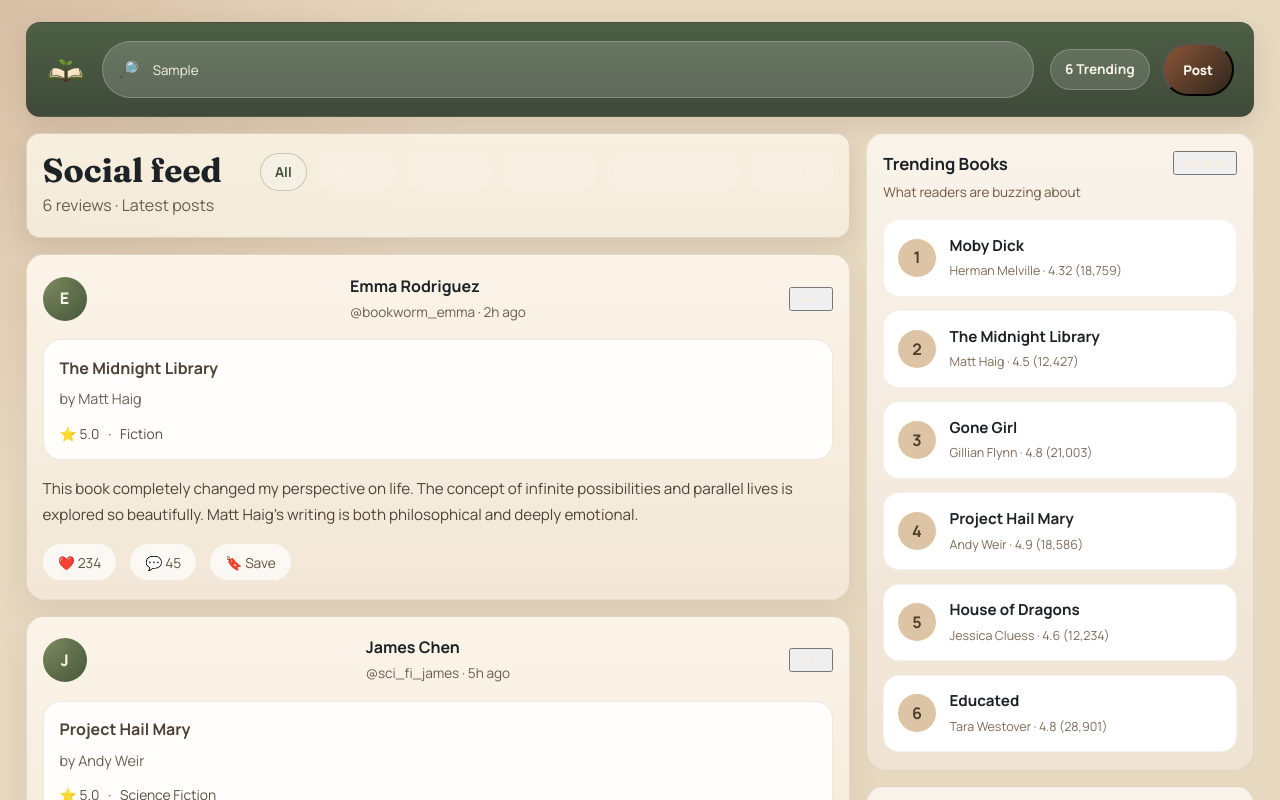
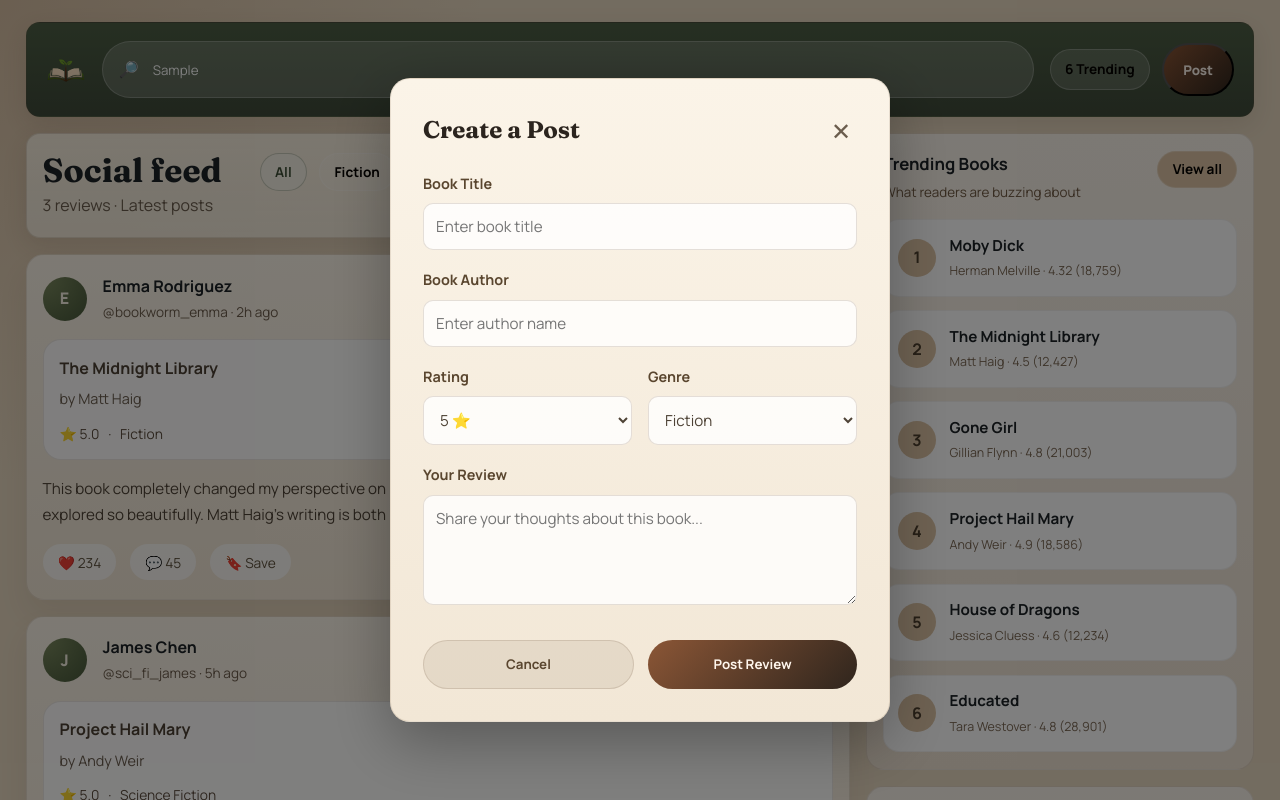
Before and after one commit to cmchen22/Bookmarked-, a React (Vite) app in the folder frontend/: page /social in a window 1280 px wide. Both pictures are taken after typing "Sample" into the empty fields and a click on the button "Post". Shown: the top 800 px of the page. Built offline with nearby package versions, Linux system fonts and the light colour scheme.

Commit message:
Cleaned up social media page, added filtering by tags, and added functionality to post button

```diff
--- a/frontend/src/App.css
+++ b/frontend/src/App.css
@@ -17,8 +17,15 @@
 }
 
 .ghost-link {
-  color: #f7ecd9;
+  border: 1px solid rgba(255, 255, 255, 0.22);
+  cursor: pointer;
+  border-radius: 999px;
+  padding: 0.55rem 0.9rem;
+  background: #ddc4a5;
+  color: #4d3f2e;;
+  color: #050300;
   font-weight: 700;
+  font-size: 0.85rem;
 }
 
 .dashboard-shell {
@@ -793,8 +800,12 @@
   width: 100%;
   border: 0;
   background: transparent;
-  color: #f8f3e7;
+  color: #ffffff;
   outline: none;
+}
+
+.social-search input::placeholder {
+  color: rgba(255, 255, 255, 0.7);
 }
 
 .social-button-row {
@@ -816,7 +827,7 @@
   border-radius: 999px;
   padding: 0.55rem 0.9rem;
   background: rgba(255, 255, 255, 0.14);
-  color: #f8f3e7;
+  color: #050300;
   font-weight: 700;
   font-size: 0.85rem;
 }
@@ -883,7 +894,6 @@
 .social-card-header {
   display: flex;
   align-items: center;
-  justify-content: space-between;
   gap: 1rem;
   margin-bottom: 1rem;
 }
@@ -1427,6 +1437,159 @@
   }
 }
 
+.modal-overlay {
+  position: fixed;
+  top: 0;
+  left: 0;
+  right: 0;
+  bottom: 0;
+  background: rgba(0, 0, 0, 0.5);
+  display: flex;
+  align-items: center;
+  justify-content: center;
+  z-index: 1000;
+}
+
+.modal-content {
+  background: linear-gradient(180deg, #fbf4e8 0%, #f2e7d6 100%);
+  border-radius: 20px;
+  border: 1px solid rgba(112, 86, 62, 0.14);
+  box-shadow: 0 20px 60px rgba(0, 0, 0, 0.3);
+  max-width: 500px;
+  width: 90%;
+  max-height: 90vh;
+  overflow-y: auto;
+  padding: 2rem;
+}
+
+.modal-header {
+  display: flex;
+  justify-content: space-between;
+  align-items: center;
+  margin-bottom: 1.5rem;
+}
+
+.modal-header h2 {
+  margin: 0;
+  font-size: 1.5rem;
+  font-family: var(--heading);
+  color: #2b241e;
+}
+
+.modal-close {
+  background: none;
+  border: none;
+  font-size: 1.5rem;
+  cursor: pointer;
+  color: #6b5d4d;
+  padding: 0;
+  width: 32px;
+  height: 32px;
+  display: flex;
+  align-items: center;
+  justify-content: center;
+}
+
+.modal-close:hover {
+  color: #2b241e;
+}
+
+.post-form {
+  display: flex;
+  flex-direction: column;
+  gap: 1.2rem;
+}
+
+.form-group {
+  display: flex;
+  flex-direction: column;
+  gap: 0.5rem;
+}
+
+.form-group label {
+  font-weight: 700;
+  color: #5a462f;
+  font-size: 0.9rem;
+}
+
+.form-group input,
+.form-group select,
+.form-group textarea {
+  border: 1px solid rgba(112, 86, 62, 0.18);
+  border-radius: 10px;
+  padding: 0.75rem;
+  font-family: inherit;
+  font-size: 0.95rem;
+  color: #4e4336;
+  background: rgba(255, 255, 255, 0.8);
+}
+
+.form-group input:focus,
+.form-group select:focus,
+.form-group textarea:focus {
+  outline: none;
+  background: #ffffff;
+  border-color: rgba(112, 86, 62, 0.36);
+  box-shadow: 0 0 0 3px rgba(112, 86, 62, 0.1);
+}
+
+.form-group textarea {
+  resize: vertical;
+  min-height: 100px;
+}
+
+.form-row {
+  display: grid;
+  grid-template-columns: 1fr 1fr;
+  gap: 1rem;
+}
+
+.form-actions {
+  display: flex;
+  gap: 0.9rem;
+  margin-top: 1rem;
+}
+
+.form-actions button {
+  flex: 1;
+  padding: 0.9rem 1.2rem;
+  border-radius: 999px;
+  font-weight: 700;
+  border: none;
+  cursor: pointer;
+  transition: all 0.2s ease;
+}
+
+.form-actions .primary-cta {
+  background: linear-gradient(135deg, #8b5636, #2f251d);
+  color: #fff6ed;
+}
+
+.form-actions .primary-cta:hover {
+  transform: translateY(-2px);
+  box-shadow: 0 8px 16px rgba(139, 86, 54, 0.3);
+}
+
+.form-actions .secondary-cta {
+  background: rgba(112, 86, 62, 0.1);
+  color: #5a462f;
+  border: 1px solid rgba(112, 86, 62, 0.18);
+}
+
+.form-actions .secondary-cta:hover {
+  background: rgba(112, 86, 62, 0.18);
+}
+
+@media (max-width: 720px) {
+  .modal-content {
+    padding: 1.5rem;
+  }
+
+  .form-row {
+    grid-template-columns: 1fr;
+  }
+}
+
 @media (max-width: 520px) {
   .discovery-market-grid {
     grid-template-columns: 1fr;
--- a/frontend/src/pages/SocialMediaPage.tsx
+++ b/frontend/src/pages/SocialMediaPage.tsx
@@ -1,3 +1,4 @@
+import { useState } from 'react'
 import { Link } from 'react-router-dom'
 
 const trendingBooks = [
@@ -109,6 +110,75 @@ const feedPosts = [
 ]
 
 export function SocialMediaPage() {
+  const [selectedFilter, setSelectedFilter] = useState('All')
+  const [postLikes, setPostLikes] = useState(() => {
+    const initial = {}
+    feedPosts.forEach((post) => {
+      const key = `${post.handle}-${post.title}`
+      initial[key] = post.likes
+    })
+    return initial
+  })
+  const [showPostModal, setShowPostModal] = useState(false)
+  const [newPost, setNewPost] = useState({
+    title: '',
+    bookAuthor: '',
+    rating: 5,
+    genre: 'Fiction',
+    excerpt: '',
+  })
+  const [allPosts, setAllPosts] = useState(feedPosts)
+
+  const filteredPosts =
+    selectedFilter === 'All'
+      ? allPosts
+      : allPosts.filter((post) => post.genre === selectedFilter)
+
+  const handleLike = (postKey) => {
+    setPostLikes((prev) => ({
+      ...prev,
+      [postKey]: prev[postKey] + 1,
+    }))
+  }
+
+  const handlePostClick = () => {
+    setShowPostModal(true)
+  }
+
+  const handleCloseModal = () => {
+    setShowPostModal(false)
+    setNewPost({
+      title: '',
+      bookAuthor: '',
+      rating: 5,
+      genre: 'Fiction',
+      excerpt: '',
+    })
+  }
+
+  const handleSubmitPost = (e) => {
+    e.preventDefault()
+    const post = {
+      author: 'Your Name',
+      handle: '@yourhandle',
+      time: 'now',
+      title: newPost.title,
+      bookAuthor: newPost.bookAuthor,
+      rating: newPost.rating,
+      genre: newPost.genre,
+      excerpt: newPost.excerpt,
+      likes: 0,
+      comments: 0,
+    }
+    const postKey = `${post.handle}-${post.title}`
+    setAllPosts([post, ...allPosts])
+    setPostLikes((prev) => ({
+      ...prev,
+      [postKey]: 0,
+    }))
+    handleCloseModal()
+  }
+
   return (
     <main className="social-shell">
       <section className="social-topbar card-surface">
@@ -123,7 +193,7 @@ export function SocialMediaPage() {
         </div>
         <div className="social-button-row">
           <span className="social-pill">6 Trending</span>
-          <button className="primary-cta" type="button">
+          <button className="primary-cta" type="button" onClick={handlePostClick}>
             Post
           </button>
         </div>
@@ -134,32 +204,56 @@ export function SocialMediaPage() {
           <div className="social-meta card-surface">
             <div>
               <h1>Social feed</h1>
-              <span>6 reviews · Latest posts</span>
+              <span>{filteredPosts.length} reviews · Latest posts</span>
             </div>
             <div className="social-filter-row">
-              <button className="social-pill active" type="button">
+              <button
+                className={`social-pill ${selectedFilter === 'All' ? 'active' : ''}`}
+                type="button"
+                onClick={() => setSelectedFilter('All')}
+              >
                 All
               </button>
-              <button className="social-pill" type="button">
+              <button
+                className={`social-pill ${selectedFilter === 'Fiction' ? 'active' : ''}`}
+                type="button"
+                onClick={() => setSelectedFilter('Fiction')}
+              >
                 Fiction
               </button>
-              <button className="social-pill" type="button">
+              <button
+                className={`social-pill ${selectedFilter === 'Mystery' ? 'active' : ''}`}
+                type="button"
+                onClick={() => setSelectedFilter('Mystery')}
+              >
                 Mystery
               </button>
-              <button className="social-pill" type="button">
+              <button
+                className={`social-pill ${selectedFilter === 'Romance' ? 'active' : ''}`}
+                type="button"
+                onClick={() => setSelectedFilter('Romance')}
+              >
                 Romance
               </button>
-              <button className="social-pill" type="button">
+              <button
+                className={`social-pill ${selectedFilter === 'Science Fiction' ? 'active' : ''}`}
+                type="button"
+                onClick={() => setSelectedFilter('Science Fiction')}
+              >
                 Science Fiction
               </button>
-              <button className="social-pill" type="button">
+              <button
+                className={`social-pill ${selectedFilter === 'Fantasy' ? 'active' : ''}`}
+                type="button"
+                onClick={() => setSelectedFilter('Fantasy')}
+              >
                 Fantasy
               </button>
             </div>
           </div>
 
           <div className="social-feed">
-            {feedPosts.map((post) => (
+            {filteredPosts.map((post) => (
               <article key={`${post.handle}-${post.title}`} className="social-card">
                 <div className="social-card-header">
                   <div className="social-avatar">{post.author.charAt(0)}</div>
@@ -169,9 +263,6 @@ export function SocialMediaPage() {
                       {post.handle} · {post.time}
                     </span>
                   </div>
-                  <button className="ghost-link" type="button">
-                    •••
-                  </button>
                 </div>
 
                 <div className="social-post-book-card">
@@ -187,7 +278,12 @@ export function SocialMediaPage() {
                 <p className="social-card-text">{post.excerpt}</p>
 
                 <div className="social-card-footer">
-                  <button type="button">❤️ {post.likes}</button>
+                  <button
+                    type="button"
+                    onClick={() => handleLike(`${post.handle}-${post.title}`)}
+                  >
+                    ❤️ {postLikes[`${post.handle}-${post.title}`]}
+                  </button>
                   <button type="button">💬 {post.comments}</button>
                   <button type="button">🔖 Save</button>
                 </div>
@@ -248,6 +344,118 @@ export function SocialMediaPage() {
           </section>
         </aside>
       </div>
+
+      {showPostModal && (
+        <div className="modal-overlay" onClick={handleCloseModal}>
+          <div className="modal-content" onClick={(e) => e.stopPropagation()}>
+            <div className="modal-header">
+              <h2>Create a Post</h2>
+              <button
+                type="button"
+                className="modal-close"
+                onClick={handleCloseModal}
+              >
+                ✕
+              </button>
+            </div>
+            <form onSubmit={handleSubmitPost} className="post-form">
+              <div className="form-group">
+                <label htmlFor="title">Book Title</label>
+                <input
+                  id="title"
+                  type="text"
+                  value={newPost.title}
+                  onChange={(e) =>
+                    setNewPost({ ...newPost, title: e.target.value })
+                  }
+                  placeholder="Enter book title"
+                  required
+                />
+              </div>
+
+              <div className="form-group">
+                <label htmlFor="author">Book Author</label>
+                <input
+                  id="author"
+                  type="text"
+                  value={newPost.bookAuthor}
+                  onChange={(e) =>
+                    setNewPost({ ...newPost, bookAuthor: e.target.value })
+                  }
+                  placeholder="Enter author name"
+                  required
+                />
+              </div>
+
+              <div className="form-row">
+                <div className="form-group">
+                  <label htmlFor="rating">Rating</label>
+                  <select
+                    id="rating"
+                    value={newPost.rating}
+                    onChange={(e) =>
+                      setNewPost({
+                        ...newPost,
+                        rating: parseInt(e.target.value),
+                      })
+                    }
+                  >
+                    <option value="1">1 ⭐</option>
+                    <option value="2">2 ⭐</option>
+                    <option value="3">3 ⭐</option>
+                    <option value="4">4 ⭐</option>
+                    <option value="5">5 ⭐</option>
+                  </select>
+                </div>
+
+                <div className="form-group">
+                  <label htmlFor="genre">Genre</label>
+                  <select
+                    id="genre"
+                    value={newPost.genre}
+                    onChange={(e) =>
+                      setNewPost({ ...newPost, genre: e.target.value })
+                    }
+                  >
+                    <option value="Fiction">Fiction</option>
+                    <option value="Mystery">Mystery</option>
+                    <option value="Romance">Romance</option>
+                    <option value="Science Fiction">Science Fiction</option>
+                    <option value="Fantasy">Fantasy</option>
+                  </select>
+                </div>
+              </div>
+
+              <div className="form-group">
+                <label htmlFor="excerpt">Your Review</label>
+                <textarea
+                  id="excerpt"
+                  value={newPost.excerpt}
+                  onChange={(e) =>
+                    setNewPost({ ...newPost, excerpt: e.target.value })
+                  }
+                  placeholder="Share your thoughts about this book..."
+                  rows="4"
+                  required
+                />
+              </div>
+
+              <div className="form-actions">
+                <button
+                  type="button"
+                  className="secondary-cta"
+                  onClick={handleCloseModal}
+                >
+                  Cancel
+                </button>
+                <button type="submit" className="primary-cta">
+                  Post Review
+                </button>
+              </div>
+            </form>
+          </div>
+        </div>
+      )}
     </main>
   )
 }
```
Also changed, not shown: 1 other file (tests, documents, lock files or other folders).
